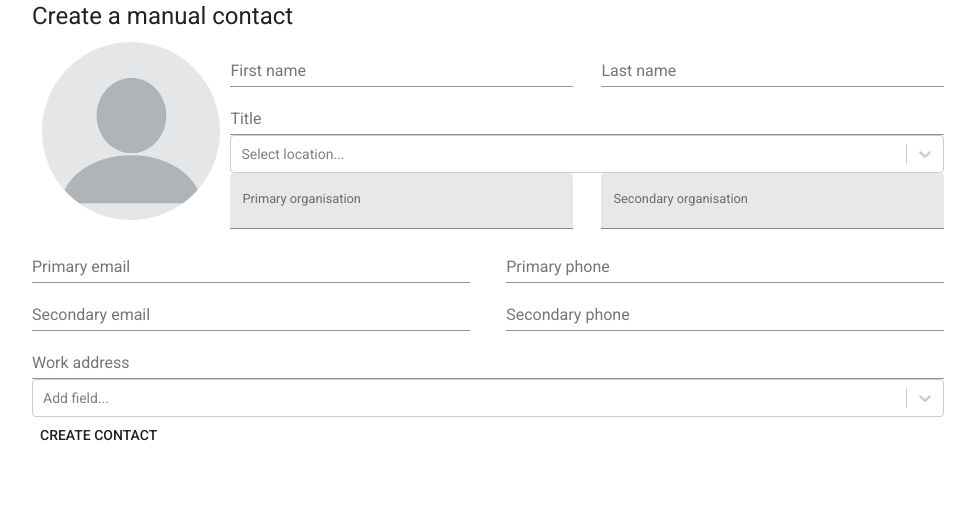
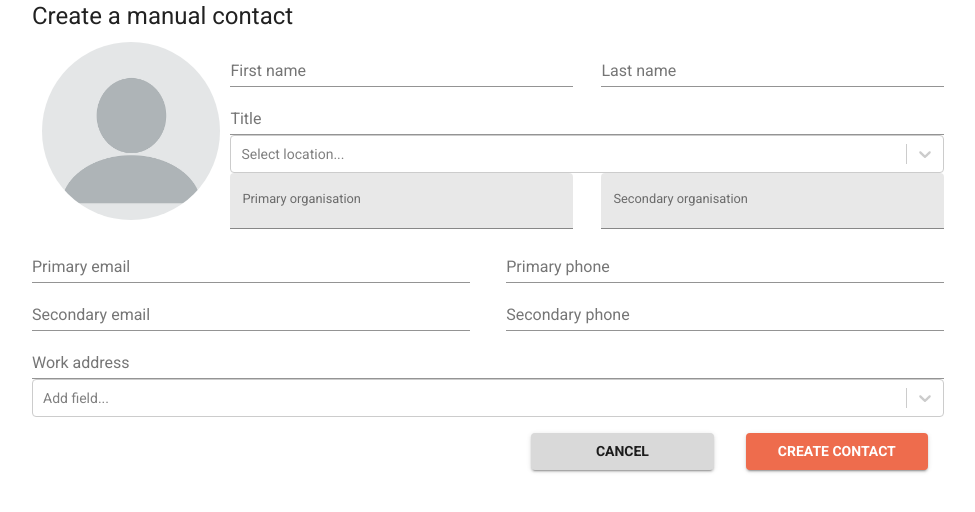
Before and after one commit to bawses/it-project-crm, a Next.js app: page /contacts/create in a window 1280 px wide. Shown: the top 512 px of the page, without its empty margins (152-1127 px from the left). Built offline with nearby package versions, Linux system fonts and the light colour scheme; a web font is replaced by a local one.

Commit message:
Implement state for extra fields and style buttons

```diff
--- a/pages/contacts/create.tsx
+++ b/pages/contacts/create.tsx
@@ -100,6 +100,32 @@ const useStyles = makeStyles((theme) => ({
   textfieldLabel: {
     fontSize: "0.8rem",
   },
+  formOptions: {
+    display: "flex",
+    flexDirection: "row",
+    width: "100%",
+    justifyContent: "flex-end",
+    [theme.breakpoints.down("xs")]: {
+      flexDirection: "column",
+      alignItems: "center",
+    },
+  },
+  formButton: {
+    fontWeight: "bold",
+    width: "20%",
+    margin: theme.spacing(2),
+    [theme.breakpoints.down("sm")]: {
+      width: "30%",
+    },
+    [theme.breakpoints.down("xs")]: {
+      width: "70%",
+    },
+  },
+  cancelButton: {
+    backgroundColor: COLORS.inactiveGrey,
+  },
+  submitButton: {
+  },
 }));
 
 type ContactDetailsType = {
@@ -137,17 +163,40 @@ export default function CreateContact() {
   });
   const [extraFields, setExtraFields] = useState<ExtraFieldType[]>([]);
 
-  const fieldCreator = (fieldType: string) => {
-    return <TextField id={fieldType} label={fieldType} fullWidth />;
+  const fieldCreator = (fieldType: string, fieldValue: string) => {
+    return (
+      <TextField
+        key={fieldType}
+        id={fieldType}
+        label={fieldType}
+        value={fieldValue}
+        onChange={(event) => handleExtraField(fieldType, event.target.value)}
+        fullWidth
+      />
+    );
   };
 
   const handleChange = (fieldType: string, fieldValue: string) => {
     setFieldValues({ ...fieldValues, [fieldType]: fieldValue });
   };
 
-  const handleSubmit = (event: React.FormEvent<HTMLInputElement>) => {
+  const handleExtraField = (fieldType: string, fieldValue: string) => {
+    const newExtraFields = extraFields.map((field) =>
+      field.fieldType === fieldType
+        ? { fieldType: field.fieldType, fieldValue: fieldValue }
+        : field
+    );
+    setExtraFields(newExtraFields);
+  };
+
+  const handleSubmit = (event: React.SyntheticEvent) => {
     event.preventDefault();
-    console.log(fieldValues.toString());
+    console.log(`Form data: ${JSON.stringify(fieldValues)}`);
+    console.log(`Location: ${location ? location.value : "None selected"}`);
+    console.log("Extra fields:");
+    for (let field of extraFields) {
+      console.log(JSON.stringify(field));
+    }
   };
 
   return (
@@ -156,7 +205,7 @@ export default function CreateContact() {
         Create a manual contact
       </Typography>
 
-      <form noValidate autoComplete="off">
+      <form noValidate autoComplete="off" onSubmit={handleSubmit}>
         <div className={classes.primaryDetailsStyle}>
           <div className={classes.profilePicDiv}>
             <Image
@@ -288,7 +337,9 @@ export default function CreateContact() {
           value={fieldValues.address}
           onChange={(event) => handleChange("address", event.target.value)}
         />
-        {extraFields.map((field) => fieldCreator(field.fieldType))}
+        {extraFields.map((field) =>
+          fieldCreator(field.fieldType, field.fieldValue)
+        )}
         <Select
           instanceId="addField"
           options={addFieldOptions}
@@ -319,18 +370,25 @@ export default function CreateContact() {
             menu: (provided) => ({ ...provided, zIndex: 9999 }),
           }}
         />
-        {/* <CustomButton
-          color={COLORS.actionOrange}
-          textColor={COLORS.white}
-          title="Create contact"
-          onClick={handleSubmit}
-        /> */}
-        <Button
-          type="submit"
-          onClick={() => console.log(fieldValues.toString())}
-        >
-          Create contact
-        </Button>
+        <div className={classes.formOptions}>
+          <Button
+            variant="contained"
+            type="button"
+            onClick={() => {}}
+            className={`${classes.formButton} ${classes.cancelButton}`}
+          >
+            Cancel
+          </Button>
+          <Button
+            variant="contained"
+            type="submit"
+            onClick={handleSubmit}
+            color="secondary"
+            className={`${classes.formButton} ${classes.submitButton}`}
+          >
+            Create contact
+          </Button>
+        </div>
       </form>
     </Container>
   );
```
Also changed, not shown: components/button.tsx (+7 -1 lines).
